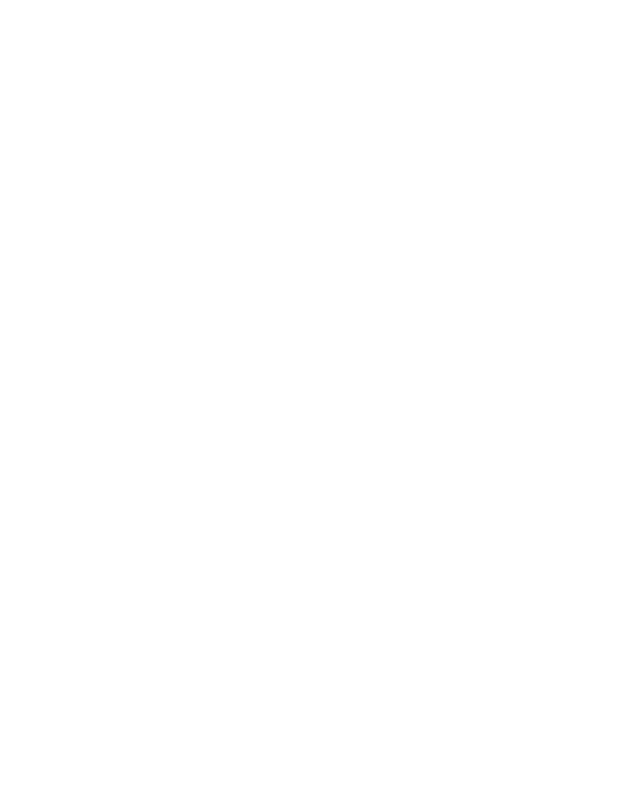
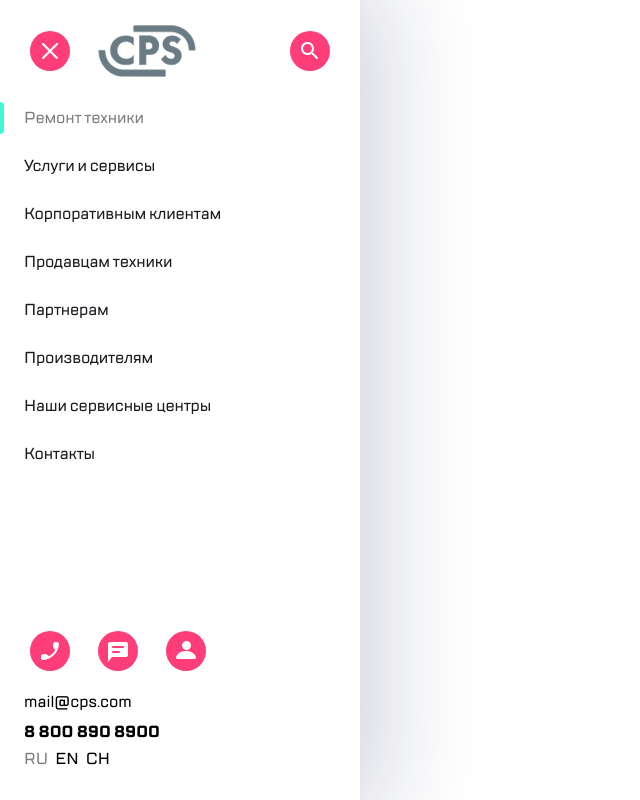
Before and after one commit to Teslas-86/Kata-site-1.4, a plain HTML site: page index.html in a window 1280 px wide. Shown: the whole page, without its empty margins (0-640 px from the left). Drawn offline with Linux system fonts and the light colour scheme.

Commit message:
result mk1

```diff
--- a/index.html
+++ b/index.html
@@ -3,9 +3,69 @@
 <head>
     <meta charset="UTF-8">
     <meta name="viewport" content="width=device-width, initial-scale=1.0">
+    <link rel="stylesheet" href="/styles/normalize.css">
+    <link rel="stylesheet" href="/styles/style.css">
     <title>block 1.4</title>
 </head>
 <body>
-
+    <section class="shadow_right">
+    <div class="mobile_menu">
+        <div class="content">
+    <header class="mobile_menu_header flex">
+        <nav class="mobile_menu_header__navigation flex">
+        <div class="mobile_menu_header__container flex">
+            <button class="button button--close_burger">
+                <img src="imgs/burger_close.svg" alt="" class="button_image">
+            </button>
+            <button class="button button--logo">
+                <img src="imgs/logo.svg" alt="" class="logo mobile-menu_logo">
+            </button>
+        </div>
+        <div class="mobile_menu_header__container flex">
+            <button class="button button--search">
+                <img src="imgs/search.svg" alt="" class="button_image">
+            </button>
+        </div>
+    </nav>
+    </header>
+    <nav class="mobile_menu_nav">
+        <ul class="mobile_menu_nav__list">
+            <li class="mobile_menu_nav__item"><a href="#" class="mobile_menu_nav__link mobile_menu_nav__link--active">Ремонт техники</a></li>
+            <li class="mobile_menu_nav__item"><a href="#" class="mobile_menu_nav__link">Услуги и сервисы</a></li>
+            <li class="mobile_menu_nav__item"><a href="#" class="mobile_menu_nav__link">Корпоративным клиентам</a></li>
+            <li class="mobile_menu_nav__item"><a href="#" class="mobile_menu_nav__link">Продавцам техники</a></li>
+            <li class="mobile_menu_nav__item"><a href="#" class="mobile_menu_nav__link">Партнерам</a></li>
+            <li class="mobile_menu_nav__item"><a href="#" class="mobile_menu_nav__link">Производителям</a></li>
+            <li class="mobile_menu_nav__item"><a href="#" class="mobile_menu_nav__link">Наши сервисные центры</a></li>
+            <li class="mobile_menu_nav__item"><a href="#" class="mobile_menu_nav__link">Контакты</a></li>
+        </ul>
+    </nav>
+</div>
+    <footer class="mobile_menu_footer">
+        <div class="contants">
+            <div class="mobile_menu__buttons_container flex">
+                <button class="button button--call">
+                    <img src="imgs/call.svg" alt="" class="button_image">
+                </button>
+                <button class="button button--chat">
+                    <img src="imgs/chat.svg" alt="" class="button_image">
+                </button>
+                <button class="button button--profile">
+                    <img src="imgs/profile.svg" alt="" class="button_image">
+                </button>
+            </div>
+            <div class="mail">mail@cps.com</div>
+            <div class="phone">8 800 890 8900</div>
+        </div>
+        <div class="lang">
+            <ul class="lang__list flex">
+                <li class="lang__item lang__item--active">RU</li>
+                <li class="lang__item">EN</li>
+                <li class="lang__item">CH</li>
+            </ul>
+        </div>
+    </footer>
+</div>
+</section>
 </body>
 </html>
--- a/styles/style.css
+++ b/styles/style.css
@@ -0,0 +1,179 @@
+@font-face {
+    font-family: "TT Lakes Medium";
+    src: url(/fonts/TTLakes-Medium.woff);
+}
+
+@font-face {
+    font-family: "TT Lakes Regular";
+    src: url(/fonts/TTLakes-Regular.woff);
+}
+
+@font-face {
+    font-family: "TT Lakes Bold";
+    src: url(/fonts/TTLakes-Bold.woff);
+}
+
+.flex {
+    display: flex;
+}
+
+body {
+    background-color: #FFFFFF;
+    font-family: "TT Lakes Medium";
+}
+
+.button {
+    border: none;
+    background-color: #FFFFFF;
+    cursor: pointer;
+}
+
+.button:hover {
+    transform: scale(1.05) perspective(1px);
+    transition: ease 0.1s;
+}
+
+.shadow_right {
+    overflow: hidden;
+}
+
+.mobile_menu {
+    box-shadow: -2px 0px 100px 21px #0E185033;
+    display: flex;
+	flex-direction: column;
+    justify-content: space-between;
+    height: 100vh;
+}
+
+.mobile_menu_header {
+    padding-top: 24px;
+}
+
+.mobile_menu_header__navigation {
+    width: 100%;
+    justify-content: space-between;
+    align-items: center;
+}
+.mobile_menu_header__container:first-child {
+    padding-left: 16px;
+}
+
+.mobile_menu_header__container:last-child {
+    padding-right: 16px;
+}
+
+.mobile-menu_logo {
+    margin-left: 16px;
+}
+
+.mobile_menu_nav__list {
+    padding: 0;
+    margin: 0;
+    margin-top: 24px;
+    padding-left: 16px;
+}
+
+.mobile_menu_nav__item {
+    list-style: none;
+    font-size: 16px;
+    line-height: 24px;
+    letter-spacing: -0.2px;
+    text-align: left;
+    margin-bottom: 24px;
+}
+
+.mobile_menu_nav__item:last-child {
+    margin: 0;
+}
+
+.mobile_menu_nav__link {
+    color: #1B1C21;
+    text-decoration: none;
+}
+
+.mobile_menu_nav__link:hover {
+    color: #6c6c6c;
+    background-color: #42424228;
+    border-radius: 5px;
+    transition: ease 0.2s;
+}
+
+.mobile_menu_nav__link--active {
+    color: #7E7E82;
+    position: relative;
+}
+
+.mobile_menu_nav__link--active:hover {
+    color: #7E7E82;
+    background-color: #ffffff;
+}
+
+.mobile_menu_nav__link--active::before {
+    content: " ";
+    background-color: #41F6D7;
+    width: 8px;
+    height: 32px;
+    border-radius: 4px;
+    position: absolute;
+    left: -28px;
+    top: -5px;
+}
+
+.mobile_menu_footer {
+    padding-left: 16px;
+}
+
+.mobile_menu__buttons_container {
+    gap: 16px;
+}
+
+.mail {
+    margin-top: 16px;
+}
+
+.phone {
+    margin-top: 12px;
+    font-family: "TT Lakes Bold";
+}
+
+.lang__list {
+    padding: 0;
+    margin: 0;
+    margin-top: 8px;
+    list-style: none;
+    gap: 7px;
+    padding-bottom: 32px;
+}
+
+.lang__item--active {
+    color: #7E7E82;
+}
+
+@media (min-width: 360px) {
+
+    .mobile_menu_nav__list {
+        padding-left: 24px;
+    }
+
+    .mobile_menu_footer {
+        padding-left: 24px;
+    }
+
+    .mobile_menu_header__container:first-child {
+        padding-left: 24px;
+    }
+
+    .mobile_menu_header__container:last-child {
+        padding-right: 24px;
+    }
+
+    .mobile_menu {
+        width: 360px;
+    }
+}
+
+@media (min-width: 768px) {
+    .mobile_menu_footer {
+
+    }
+}
```
Also changed, not shown: imgs/burger_close.svg (added), imgs/search.svg (added).
